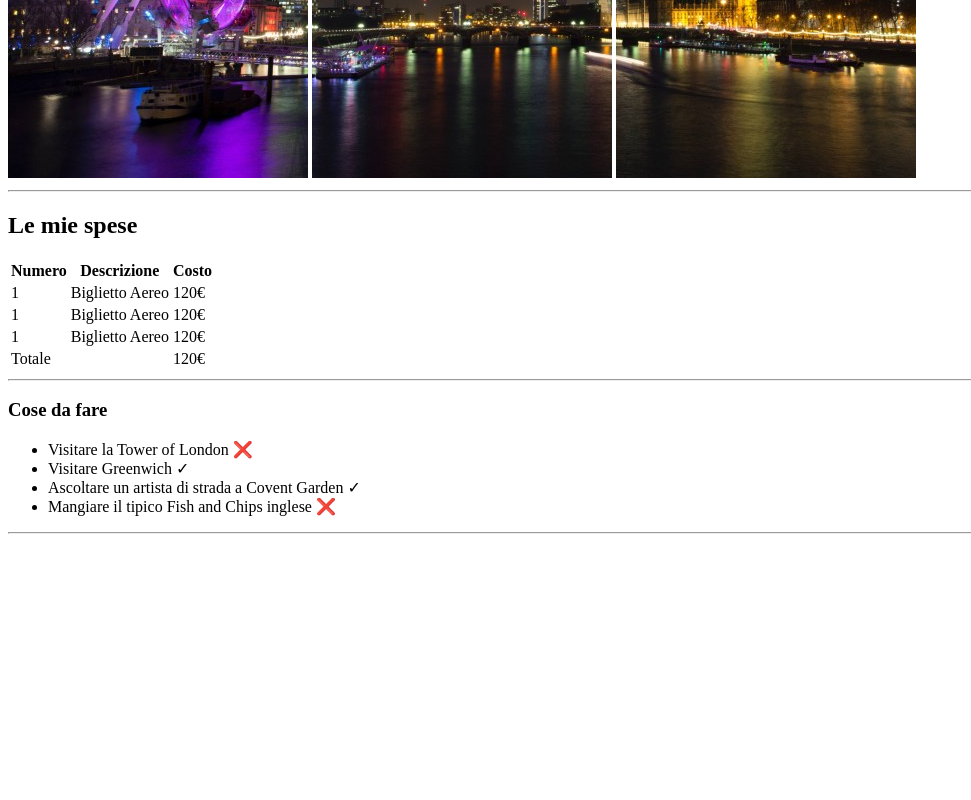
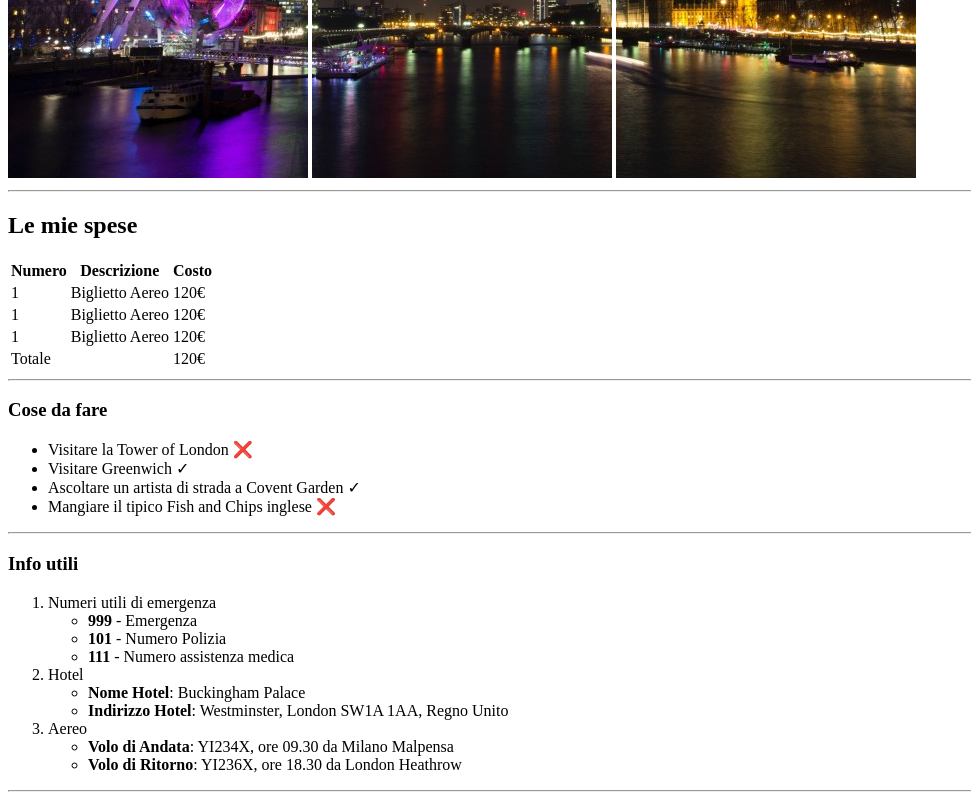
Before and after one commit to roccogiordano/html-london-trip, a plain HTML site: page index.html in a window 1280 px wide. Shown: the part 502-1302 px from the top of the page, without its empty margins (0-971 px from the left). Before the commit the page ends 1044 px from the top, so only its background shows below. Drawn offline with Linux system fonts and the light colour scheme.

Commit message:
feat: added info section

```diff
--- a/index.html
+++ b/index.html
@@ -69,6 +69,35 @@
 
         <hr>
 
+        <section id="info">
+            <h3>Info utili</h3>
+            <ol>
+                <li>Numeri utili di emergenza
+                <ul>
+                    <li><strong>999</strong> - Emergenza</li>
+                    <li><strong>101</strong> - Numero Polizia</li>
+                    <li><strong>111</strong> - Numero assistenza medica</li>
+                </ul>
+            </li>
+
+                <li>Hotel
+                <ul>
+                    <li><strong>Nome Hotel</strong>: Buckingham Palace</li>
+                    <li><strong>Indirizzo Hotel</strong>: Westminster, London SW1A 1AA, Regno Unito</li>
+                </ul>
+            </li>
+
+                <li>Aereo
+                <ul>
+                    <li><strong>Volo di Andata</strong>: YI234X, ore 09.30 da Milano Malpensa</li>
+                    <li><strong>Volo di Ritorno</strong>: YI236X, ore 18.30 da London Heathrow</li>
+                </ul>
+            </li>
+            </ol>
+        </section>
+
+        <hr>
+
     </main>
 </body>
 </html>
```
